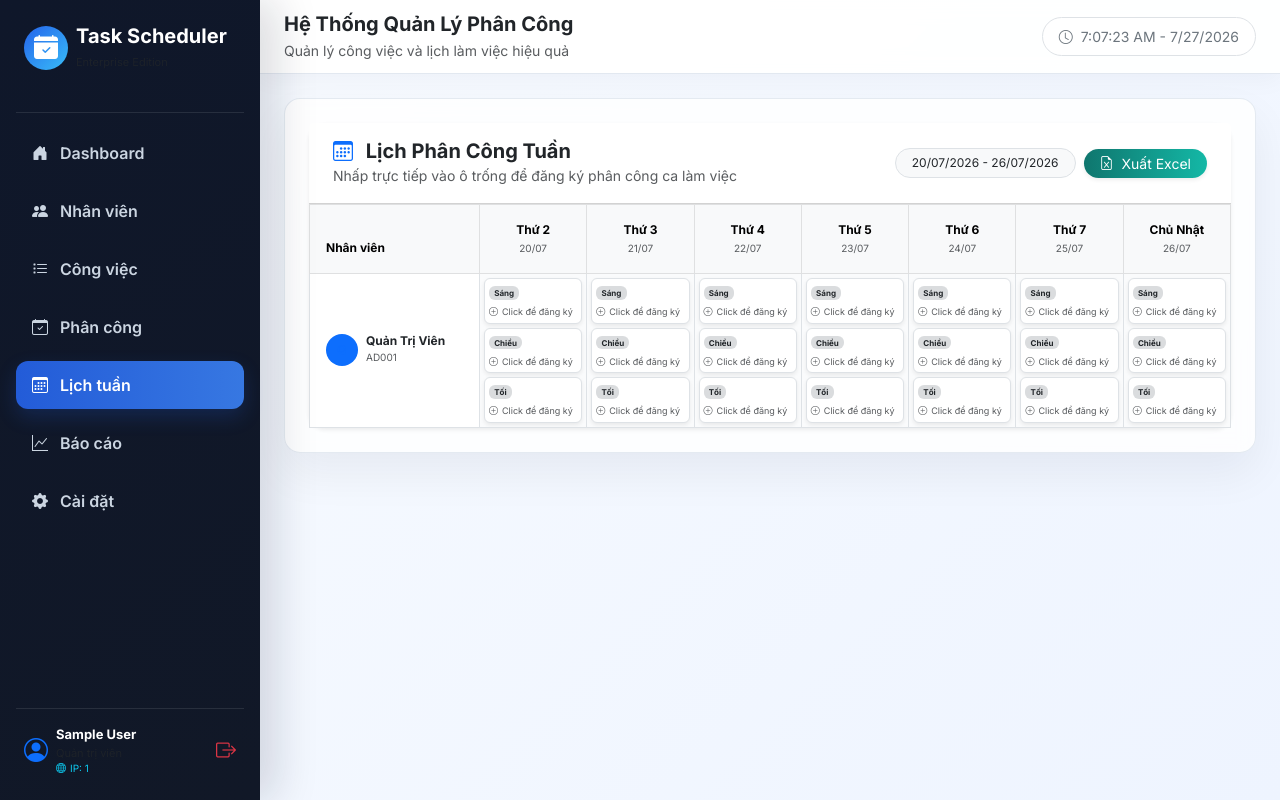
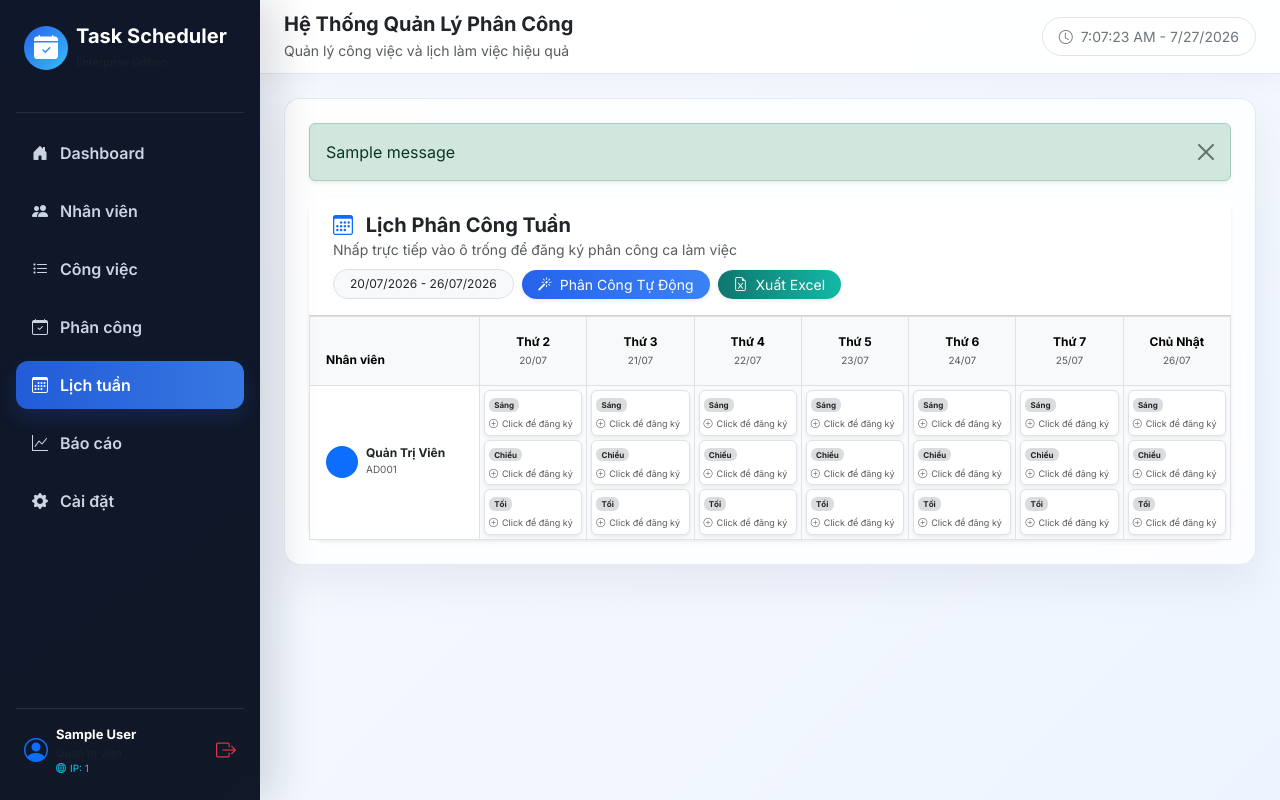
Before and after one commit to Chngivt/EmployeeTaskScheduler, a Flask app: page /schedule/weekly in a window 1280 px wide. Run offline with Flask 3, Linux system fonts and the light colour scheme; the visitor is signed in with stand-in values (Sample User, id 1); data comes from the database, SQL or seed files in the repository; tables that the repository leaves empty hold one stand-in row (values such as "Sample post"); one stand-in notice (Sample message) is shown.

Commit message:
Update weekly.html

```diff
--- a/app/templates/schedule/weekly.html
+++ b/app/templates/schedule/weekly.html
@@ -20,6 +20,20 @@
     }
 </style>
 
+<!-- Hiển thị thông báo (flash messages) nếu có -->
+{% with messages = get_flashed_messages(with_categories=true) %}
+  {% if messages %}
+    <div class="mb-3">
+    {% for category, message in messages %}
+      <div class="alert alert-{{ category }} alert-dismissible fade show shadow-sm" role="alert">
+        {{ message }}
+        <button type="button" class="btn-close" data-bs-dismiss="alert" aria-label="Close"></button>
+      </div>
+    {% endfor %}
+    </div>
+  {% endif %}
+{% endwith %}
+
 <div class="card shadow-sm border-0 rounded-4">
     <div class="card-header bg-white py-3 px-4 d-flex justify-content-between align-items-center flex-wrap gap-2">
         <div>
@@ -27,11 +41,20 @@
             <small class="text-muted">Nhấp trực tiếp vào ô trống để đăng ký phân công ca làm việc</small>
         </div>
 
-        <!-- === ĐÃ THÊM NÚT XUẤT EXCEL VÀO KHU VỰC NÀY === -->
+        <!-- === KHU VỰC CÁC NÚT BẤM === -->
         <div class="d-flex align-items-center gap-2">
             <div class="badge bg-light text-dark border px-3 py-2 fw-normal rounded-pill">
                 {{ week_dates[0].strftime('%d/%m/%Y') }} - {{ week_dates[-1].strftime('%d/%m/%Y') }}
             </div>
+
+            <!-- NÚT PHÂN CÔNG TỰ ĐỘNG -->
+            <form action="/schedule/auto_assign" method="POST" class="m-0" onsubmit="return confirm('Hệ thống sẽ tự động điền ngẫu nhiên công việc vào các ca Sáng & Chiều đang bị trống trong tuần này. Bạn có chắc chắn muốn thực hiện?');">
+                <button type="submit" class="btn btn-primary btn-sm shadow-sm rounded-pill px-3">
+                    <i class="bi bi-magic me-1"></i> Phân Công Tự Động
+                </button>
+            </form>
+
+            <!-- NÚT XUẤT EXCEL -->
             <a href="/export/weekly" class="btn btn-success btn-sm shadow-sm rounded-pill px-3">
                 <i class="bi bi-file-earmark-excel me-1"></i> Xuất Excel
             </a>
```
